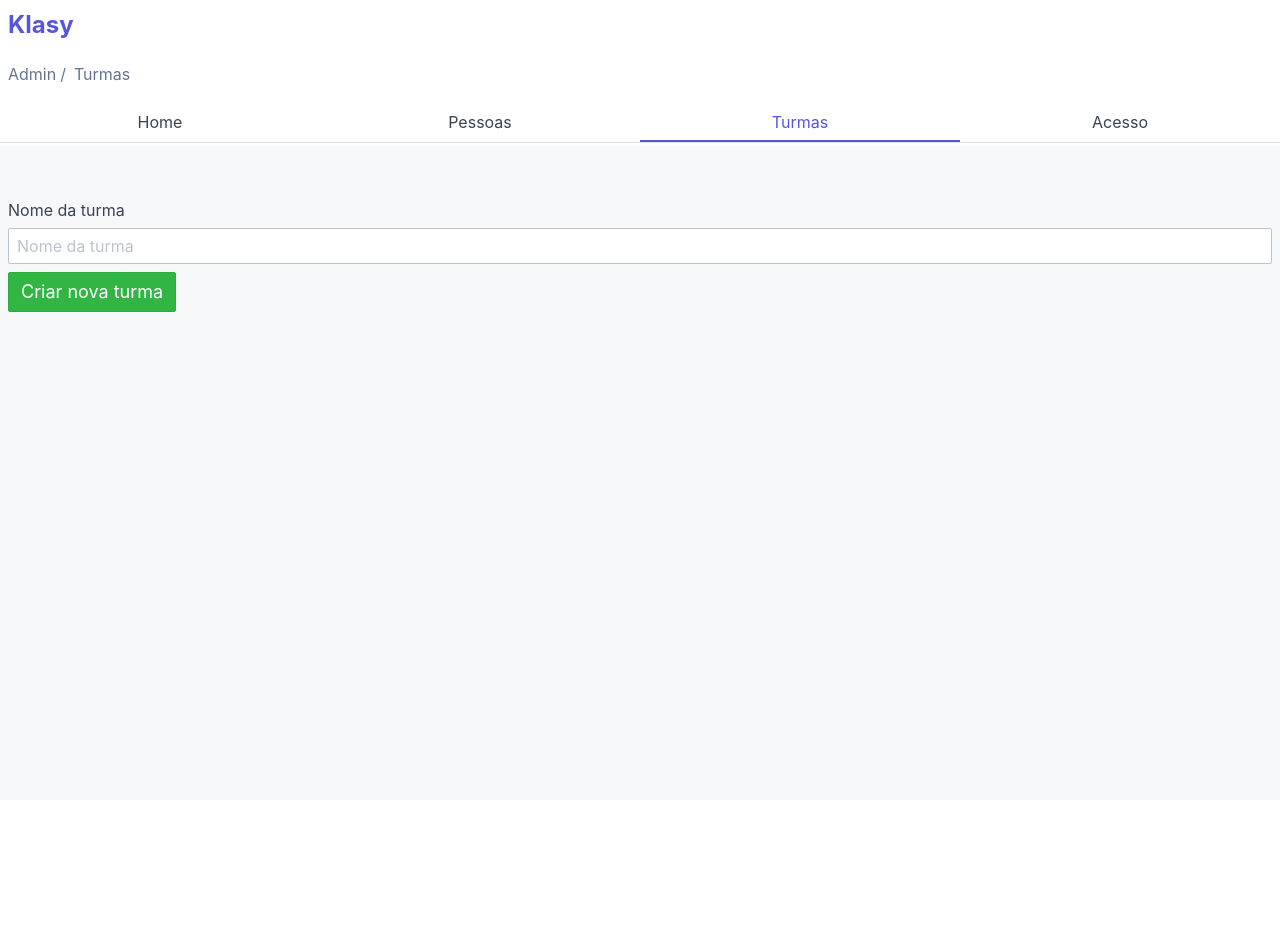
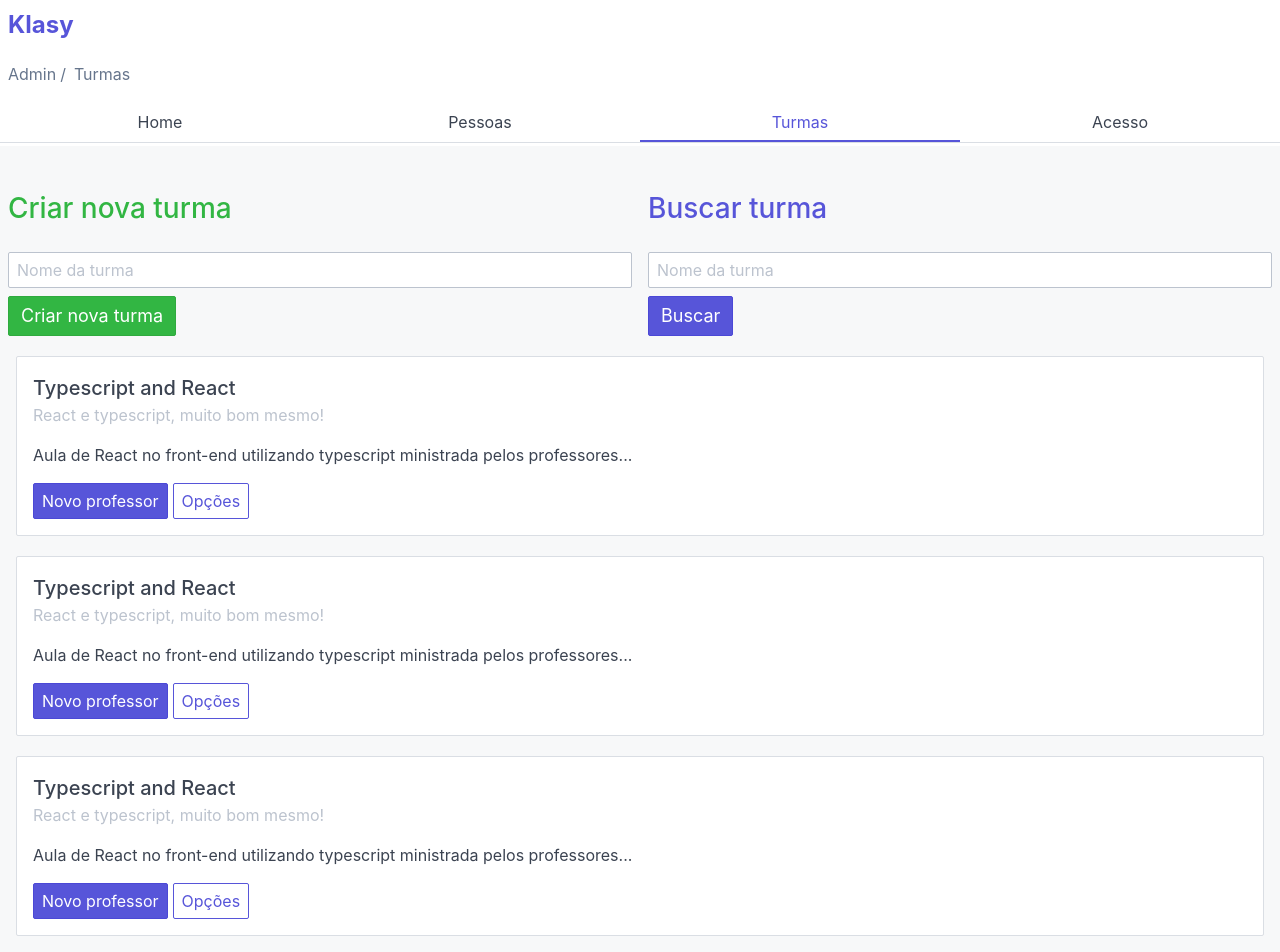
Before and after one commit to seapvnk/klasy-web, a React (Create React App) app: page /admin/turmas in a window 1280 px wide. Shown: the top 952 px of the page. Before the commit the page ends 800 px from the top, so only its background shows below. Built offline with nearby package versions, Linux system fonts and the light colour scheme.

Commit message:
Classes admin view updated

```diff
--- a/src/pages/admin/AdminManageClasses/index.tsx
+++ b/src/pages/admin/AdminManageClasses/index.tsx
@@ -1,16 +1,55 @@
 import React from 'react';
 import AdminPage from '../../../components/AdminPage';
 import Form from '../../../components/Form';
+import ClassItem from '../../../components/ClassItem';
+import ClassList from '../../../components/ClassList';
 
 function AdminManageClasses() {
     return(
         <AdminPage adminSection="Turmas">
-            <Form
-                buttonMessage="Criar nova turma"
-                fields={[
-                    {label: "Nome da turma", name: "name"},
-                ]}
-            />
+            <div className="columns">
+                <div className="column col-6">
+                    <h3 className="text-success">Criar nova turma</h3>
+                    <Form
+                        buttonMessage="Criar nova turma"
+                        fields={[
+                            {placeholder: "Nome da turma", label: "", name: "cname"},
+                        ]}
+                    />
+                </div>
+                    <div className="column col-6">
+                    <h3 className="text-primary">Buscar turma</h3>
+                    <Form
+                        buttonMessage="Buscar"
+                        buttonMessageSubmitButtonColor="primary"
+                        fields={[
+                            {placeholder: "Nome da turma", label: "",  name: "tname"},
+                        ]}
+                    />
+                </div>
+            </div>
+            <ClassList>
+                <ClassItem
+                    title="Typescript and React"
+                    subtitle="React e typescript, muito bom mesmo!"
+                    description="Aula de React no front-end utilizando typescript ministrada pelos professores..."
+                />
+                <ClassItem
+                    title="Typescript and React"
+                    subtitle="React e typescript, muito bom mesmo!"
+                    description="Aula de React no front-end utilizando typescript ministrada pelos professores..."
+                />
+                <ClassItem
+                    title="Typescript and React"
+                    subtitle="React e typescript, muito bom mesmo!"
+                    description="Aula de React no front-end utilizando typescript ministrada pelos professores..."
+                />
+                <ClassItem
+                    title="Typescript and React"
+                    subtitle="React e typescript, muito bom mesmo!"
+                    description="Aula de React no front-end utilizando typescript ministrada pelos professores..."
+                />
+            </ClassList>
         </AdminPage>
     );
 }
```
